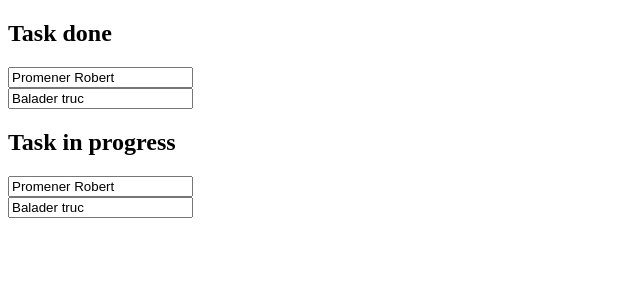
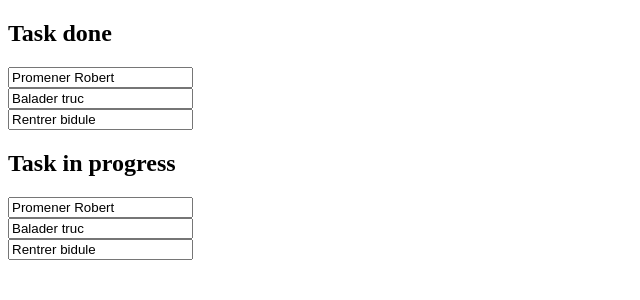
Before and after one commit to Alexandre-Vernet/ToutouList-Angular, an Angular app: page / in a window 1280 px wide. Shown: the top 300 px of the page, without its empty margins (0-640 px from the left). Built offline with nearby package versions, Linux system fonts and the light colour scheme.

Commit message:
Complete a task when click

```diff
--- a/src/app/list/list.component.html
+++ b/src/app/list/list.component.html
@@ -2,7 +2,7 @@
 <div class="task">
   <h2>Task done</h2>
   <div *ngFor="let task of tasks">
-    <input type="text" value="{{task.value}}" (click)="taskDone()">
+    <input type="text" value="{{task.value}}">
   </div>
 </div>
 
@@ -10,6 +10,6 @@
 <h2>Task in progress</h2>
 <div class="taskInProgress">
   <div *ngFor="let task of tasks">
-    <input type="text" value="{{task.value}}" (click)="taskDone()" [(ngModel)]="task.value">
+    <input type="text" value="{{task.value}}" (click)="taskDone(task.id)">
   </div>
 </div>
--- a/src/app/list/list.component.ts
+++ b/src/app/list/list.component.ts
@@ -1,3 +1,4 @@
+import { NgIf } from '@angular/common';
 import { Component, OnInit } from '@angular/core';
 
 @Component({
@@ -12,19 +13,26 @@ export class ListComponent implements OnInit {
   ngOnInit() {
   }
 
-  tasks: { id: number, value: String }[] = [
+  tasks: { id: number, value: String, isCurrent: boolean }[] = [
+    {
+      id: 0,
+      value: "Promener Robert",
+      isCurrent: true
+    },
     {
       id: 1,
-      value: "Promener Robert"
+      value: "Balader truc",
+      isCurrent: true
     },
     {
       id: 2,
-      value: "Balader truc"
+      value: "Rentrer bidule",
+      isCurrent: true
     }
   ];
 
-  taskDone = (): void => {
-
+  taskDone = (id: number): void => {
+    this.tasks[id].isCurrent = false;
   };
 
 }
```
